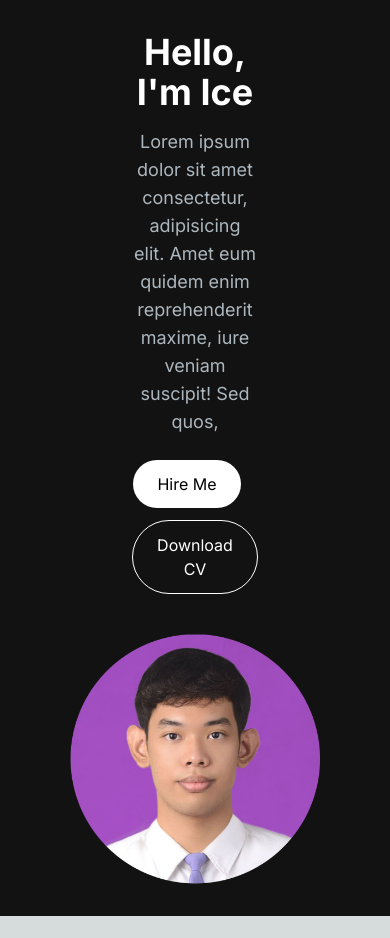
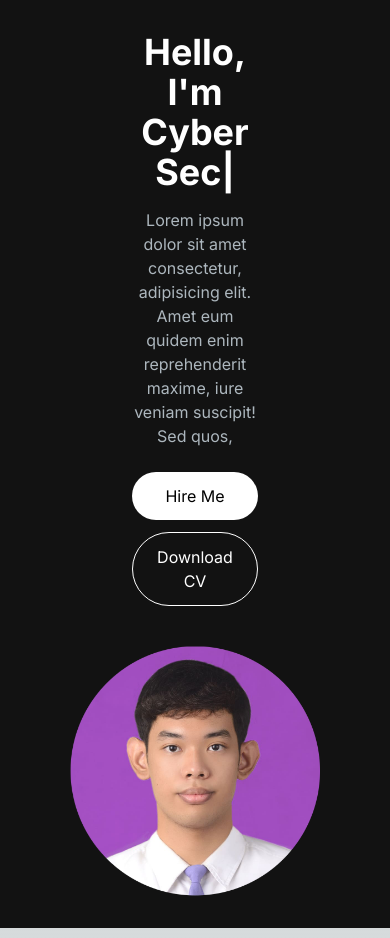
Before and after one commit to WEQAZ/portfolioWebsite, a Next.js app: page / in a window 390 px wide. Built offline with nearby package versions, Linux system fonts and the light colour scheme.

Commit message:
Add dynamic typing animation to hero section

```diff
--- a/src/components/HeroSection.jsx
+++ b/src/components/HeroSection.jsx
@@ -1,23 +1,42 @@
+"use client";
 import React from "react";
 import Image from "next/image";
-
+import { TypeAnimation } from "react-type-animation";
+import useRef from "react";
 const HeroSection = () => {
   return (
     <section>
       <div className="grid grid-cols-1 lg:grid-cols-12">
         <div className="col-span-7 place-self-center text-center sm:text-left">
           <h1 className="text-white mb-4 text-4xl sm:text-5xl lg:text-6xl font-bold">
-            Hello, I'm Ice
+            <span className="">Hello, I'm </span>
+            <br />
+            <TypeAnimation
+              sequence={[
+                // Same substring at the start will only be typed out once, initially
+                "Piyawut",
+                1500,
+                "Web Developer",
+                1500,
+                "Cyber Security",
+                1500,
+                "Software Engineer",
+                1500,
+              ]}
+              wrapper="span"
+              speed={50}
+              repeat={Infinity}
+            />
           </h1>
-          <p className="text-[#ADB7BE] text-lg lg:text-xl mb-6">
+          <p className="text-[#ADB7BE] text-base sm:text-lg lg:text-xl mb-6">
             Lorem ipsum dolor sit amet consectetur, adipisicing elit. Amet eum
             quidem enim reprehenderit maxime, iure veniam suscipit! Sed quos,
           </p>
           <div>
-            <button className="px-6 py-3 rounded-full mr-4 bg-white hover:bg-slate-200 text-black">
+            <button className="px-6 py-3 rounded-full w-full sm:w-fit mr-4 bg-white hover:bg-slate-200 text-black">
               Hire Me
             </button>
-            <button className="px-6 py-3 mt-3 rounded-full bg-transparent hover:bg-state-800 text-white border border-white">
+            <button className="px-6 py-3 mt-3 rounded-full w-full sm:w-fit bg-transparent hover:bg-state-800 text-white border border-white">
               Download CV
             </button>
           </div>
```
